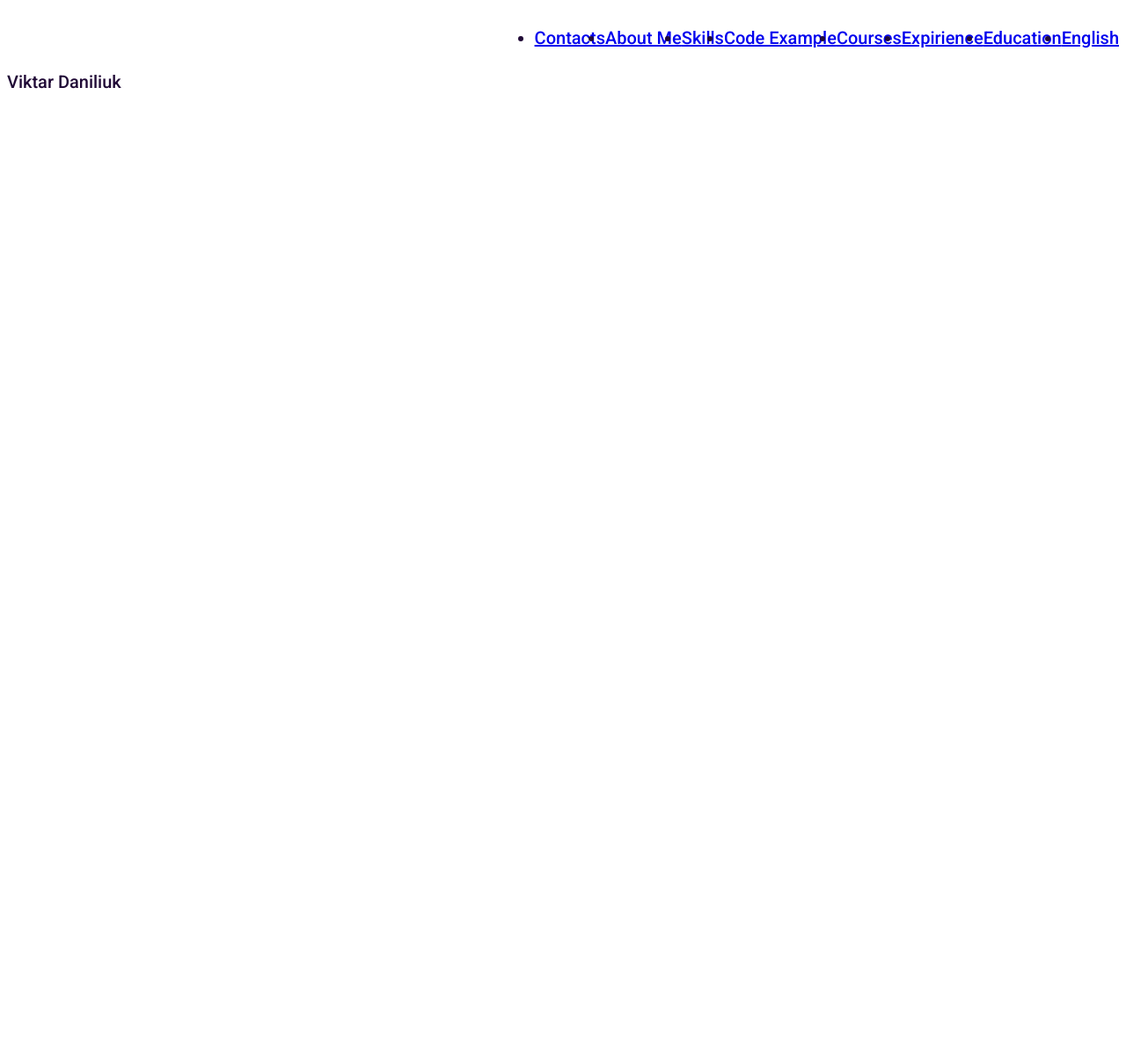
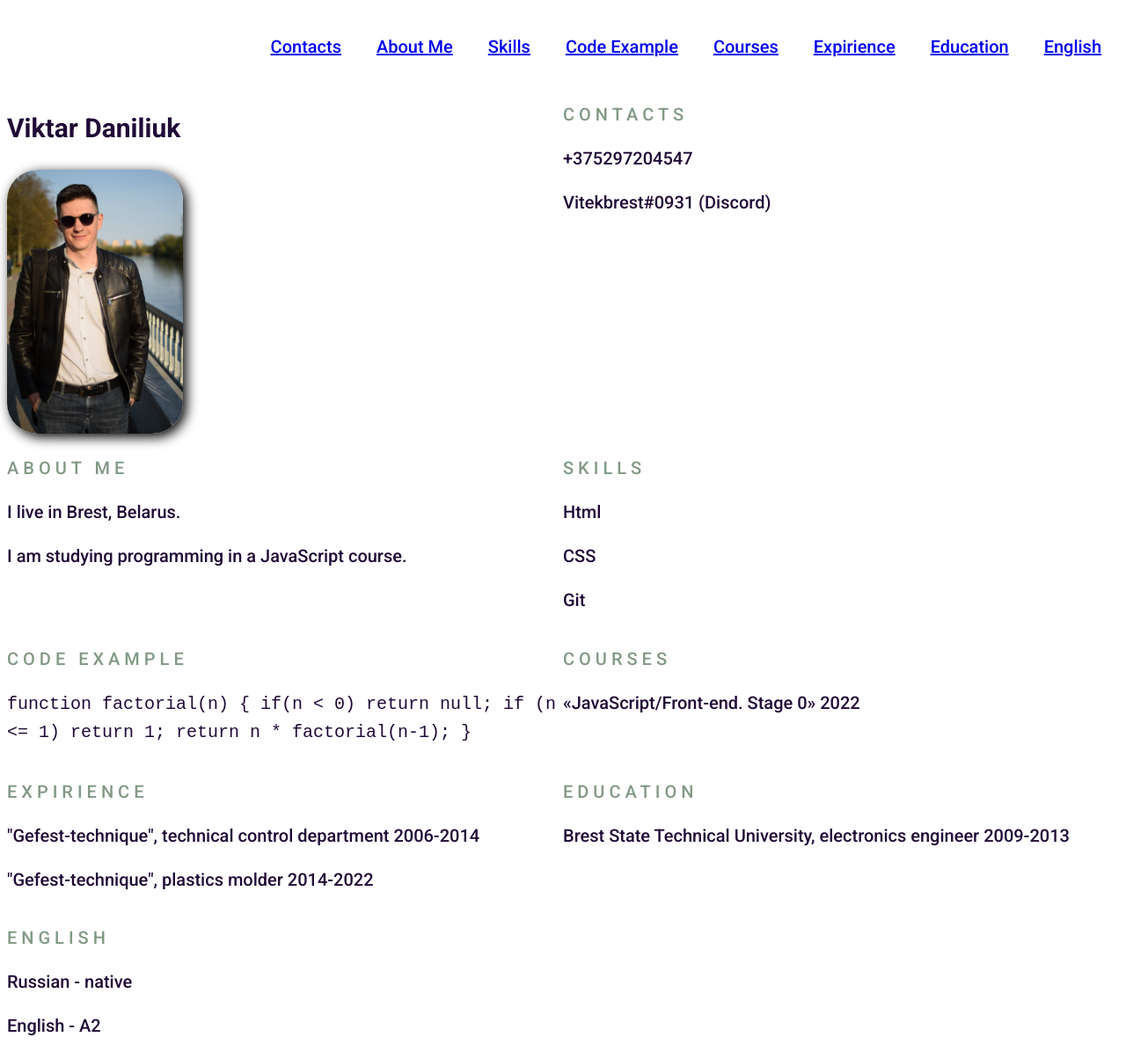
Before and after one commit to Vitekbrest/rsschool-cv, a plain HTML site: page index.html in a window 1280 px wide. Shown: the whole page at 88% size. Before the commit the page ends 816 px from the top, so only its background shows below. Drawn offline with Linux system fonts and the light colour scheme.

Commit message:
feat: add info

```diff
--- a/index.html
+++ b/index.html
@@ -42,13 +42,68 @@
                 </li>
               </ul>
             </nav>
-          </div>
-        Viktar Daniliuk
+        </div>
     </header>
 
 
-    <main class="main">
+    <main class="main-container">
+        <section class="section" id="profile">
+         <h1>Viktar Daniliuk</h1>
+         <img src="./assets/img/avatar.jpg" alt="avatar" class="avatar">
+        </section>
+
+        <section class="section" id="Contacts">
+         <h2 class="section-title">Contacts</h2>
+         <p>+375297204547</p>
+
+           <p>Vitekbrest#0931 (Discord)</p>
+        </section>
+
+        <section class="section" id="About Me">
+            <h2 class="section-title">About Me</h2>
+            <p>I live in Brest, Belarus.</p>
+            <p> I am studying programming in a JavaScript course.</p>
+        </section>
+
+        <section class="section" id="Skills">
+            <h2 class="section-title">Skills</h2>
+            <p>Html</p>
+            <p>CSS</p>
+            <p>Git</p>
+        </section>
+
+        <section class="section" id="Code Example">
+            <h2 class="section-title">Code Example</h2>
+            <p><code>function factorial(n) {
+                if(n < 0) return null;
+                if (n <= 1) return 1;
+                return n * factorial(n-1);
+              }</code></p>
+        </section>
+
+        <section class="section" id="Courses">
+            <h2 class="section-title">Courses</h2>
+            <p>«JavaScript/Front-end. Stage 0» 2022</p>
+        </section>
+
+        <section class="section" id="Expirience">
+            <h2 class="section-title">Expirience</h2>
+            <p>"Gefest-technique", technical control department 2006-2014</p>
+            <p>"Gefest-technique", plastics molder 2014-2022</p>
+        </section>
+
+        <section class="section" id="Education">
+            <h2 class="section-title">Education</h2>
+            <p>Brest State Technical University, electronics engineer 2009-2013</p>
+        </section>
+
+        <section class="section" id="English">
+            <h2 class="section-title">English</h2>
+            <p>Russian - native</p>
+            <p>English - A2</p>
+        </section>
         <div class="container"></div>
+
 
     </main>
 
--- a/style.css
+++ b/style.css
@@ -26,4 +26,70 @@ body {
     display: flex;
     justify-content: flex-end;
     align-items: center;
+}
+
+html {
+    scroll-behavior: smooth;
+}
+
+.nav-list {
+    list-style: none;
+}
+
+.nav-link {
+    padding: 0 20px;
+    line-height: 50px;
+}
+
+.nav-link {
+    transition: .3s;
+}
+
+.section-item a {
+    color: #829985;
+    text-decoration: none;
+    transition: color 0.5s;
   }
+  .section-item a:hover {
+    color: #4d2323;
+}
+
+.main-container {
+    display: flex;
+    flex-wrap: wrap;
+}
+
+.section {
+    width: 50%;
+}
+
+@media (max-width: 768px) {
+    .section {
+      width: 100%;
+    }
+}
+
+.section-title {
+    font-size: 20px;
+    font-weight: 400;
+    text-transform: uppercase;
+    letter-spacing: 5px;
+    color: #829985;
+}
+
+.link {
+    text-decoration: none;
+    color: #829985;
+    transition: color 0.5s;
+  }
+
+  .link:hover {
+    color: #5d7260;
+}
+
+.avatar {
+    width: 200px;
+    min-width: auto;
+    border-radius: 35px;
+    box-shadow: 4px 4px 14px rgba(0, 0, 0, 25);
+}
```
Also changed, not shown: assets/img/avatar.jpg (added).
